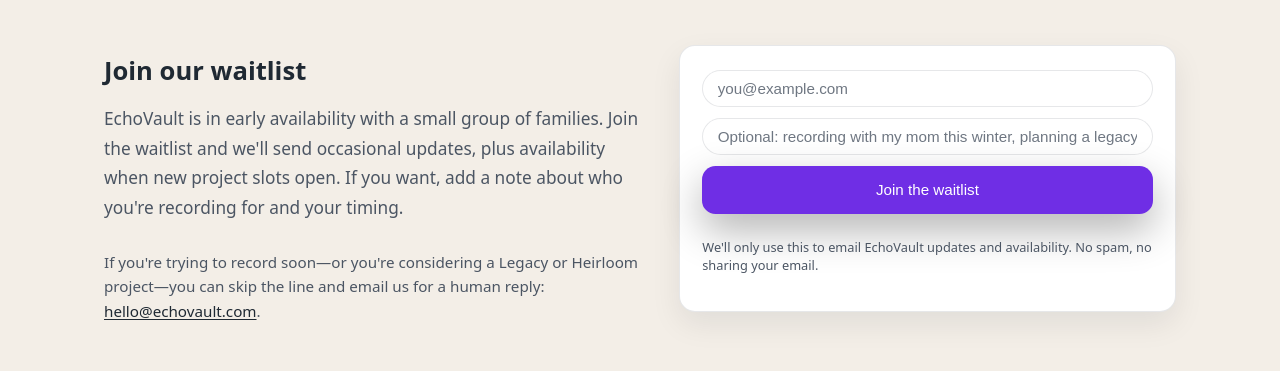
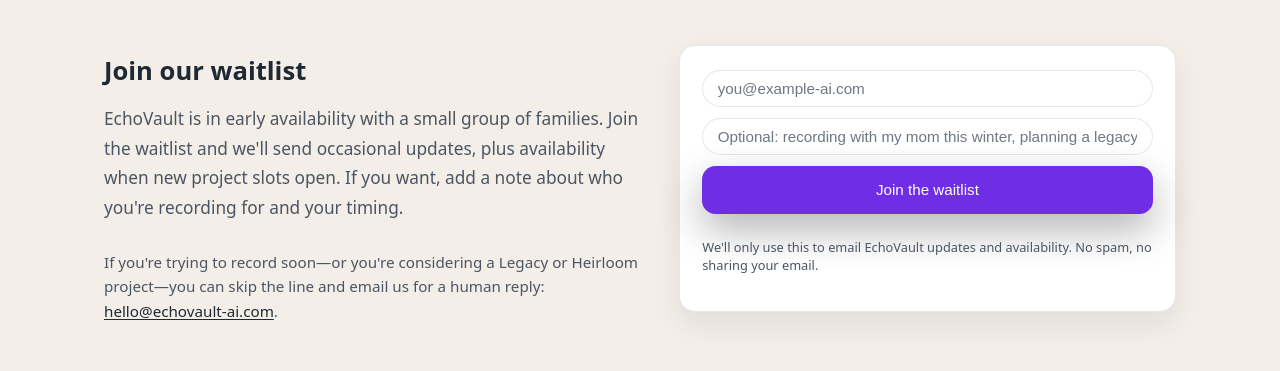
Before and after one commit to deleskie/echovault-ai.github.io, a Next.js app: page / in a window 1280 px wide. Shown: the part 8546-8917 px from the top of the page. Built offline with nearby package versions, Linux system fonts and the light colour scheme; no server answers.

Commit message:
Use echovault-ai.com email addresses

```diff
--- a/components/Hero.jsx
+++ b/components/Hero.jsx
@@ -16,7 +16,7 @@
             <a href="#waitlist" className="button button-primary">
               Join our waitlist
             </a>
-            <a href="mailto:hello@echovault.com" className="button button-secondary">
+            <a href="mailto:hello@echovault-ai.com" className="button button-secondary">
               Talk with a human first
             </a>
           </div>
--- a/components/Layout.jsx
+++ b/components/Layout.jsx
@@ -23,7 +23,7 @@
           </nav>
           <div className="header-actions">
             <ThemeToggle />
-            <a href="mailto:hello@echovault.com" className="header-talk-link">
+            <a href="mailto:hello@echovault-ai.com" className="header-talk-link">
               Talk with a human
             </a>
             <Link href="/#waitlist" className="button button-primary header-cta-button">
@@ -71,7 +71,7 @@
                 <Link href="/trust">Trust & Safety</Link>
               </li>
               <li>
-                <a href="mailto:hello@echovault.com">Contact</a>
+                <a href="mailto:hello@echovault-ai.com">Contact</a>
               </li>
             </ul>
           </div>
--- a/components/WaitlistCTA.jsx
+++ b/components/WaitlistCTA.jsx
@@ -16,7 +16,7 @@
       "Sent from the EchoVault website."
     ].join("\n");
 
-    return `mailto:hello@echovault.com?subject=${encodeURIComponent(subject)}&body=${encodeURIComponent(body)}`;
+    return `mailto:hello@echovault-ai.com?subject=${encodeURIComponent(subject)}&body=${encodeURIComponent(body)}`;
   })();
 
   const handleSubmit = async (event) => {
@@ -42,9 +42,9 @@
             line and email us for a human reply:{" "}
             <a
               className="waitlist-mail-link"
-              href="mailto:hello@echovault.com?subject=EchoVault%20Project%20Timing"
+              href="mailto:hello@echovault-ai.com?subject=EchoVault%20Project%20Timing"
             >
-              hello@echovault.com
+              hello@echovault-ai.com
             </a>
             .
           </p>
@@ -53,12 +53,12 @@
           <div className="waitlist-form waitlist-success">
             <p className="waitlist-success-title">Check your email app.</p>
             <p className="waitlist-success-text">
-              We opened an email to <a href="mailto:hello@echovault.com">hello@echovault.com</a> with your details.
+              We opened an email to <a href="mailto:hello@echovault-ai.com">hello@echovault-ai.com</a> with your details.
               Send it to join the waitlist.
             </p>
             <p className="waitlist-success-text">
               If you need to talk through timing, email{" "}
-              <a href="mailto:hello@echovault.com?subject=EchoVault%20Project%20Timing">hello@echovault.com</a>.
+              <a href="mailto:hello@echovault-ai.com?subject=EchoVault%20Project%20Timing">hello@echovault-ai.com</a>.
             </p>
           </div>
         ) : (
@@ -70,7 +70,7 @@
               id="waitlist-email"
               type="email"
               required
-              placeholder="you@example.com"
+              placeholder="you@example-ai.com"
               className="waitlist-input"
               value={email}
               onChange={(event) => setEmail(event.target.value)}
--- a/pages/how-it-works.jsx
+++ b/pages/how-it-works.jsx
@@ -182,7 +182,7 @@
                   <Link href="/pricing" className="button button-primary">
                     Plan a project
                   </Link>
-                  <a href="mailto:hello@echovault.com" className="button button-secondary">
+                  <a href="mailto:hello@echovault-ai.com" className="button button-secondary">
                     Talk with a human
                   </a>
                 </div>
@@ -227,7 +227,7 @@
                   ))}
                 </div>
                 <div className="hiw-cta-actions hiw-cta-actions--center">
-                  <a className="button button-secondary" href="mailto:hello@echovault.com">
+                  <a className="button button-secondary" href="mailto:hello@echovault-ai.com">
                     Ask us anything
                   </a>
                   <Link href="/pricing" className="button button-primary">
--- a/pages/trust.jsx
+++ b/pages/trust.jsx
@@ -108,7 +108,7 @@
             </div>
 
             <div className="section-cta">
-              <a className="button button-primary" href="mailto:hello@echovault.com?subject=EchoVault%20Trust%20Question">
+              <a className="button button-primary" href="mailto:hello@echovault-ai.com?subject=EchoVault%20Trust%20Question">
                 Ask a trust question
               </a>
               <Link className="button button-secondary" href="/pricing">
```
Also changed, not shown: pages/pricing.jsx (+7 -7 lines).
